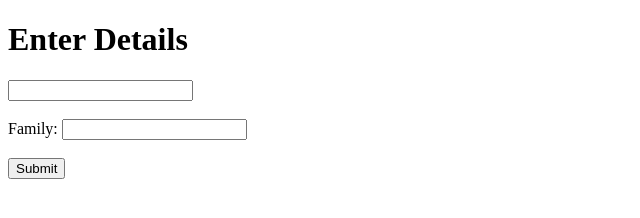
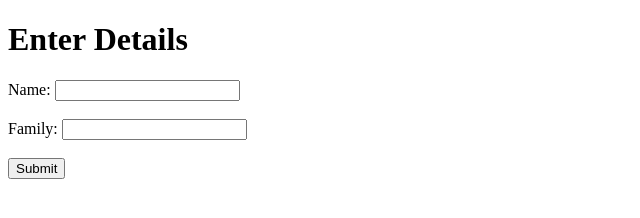
Before and after one commit to handasat/Zygo, a plain HTML site: page index.html in a window 1280 px wide. Shown: the whole page, without its empty margins (0-640 px from the left). Drawn offline with Linux system fonts and the light colour scheme.

Commit message:
Update index.html

```diff
--- a/index.html
+++ b/index.html
@@ -9,7 +9,7 @@
     <h1>Enter Details</h1>
 
     <form id="nameForm">
-        <label for="firstName"Nameי:</label>
+        <label for="firstName">Name:</label>
         <input type="text" id="firstName" name="firstName" required>
         <br><br>
 
```
